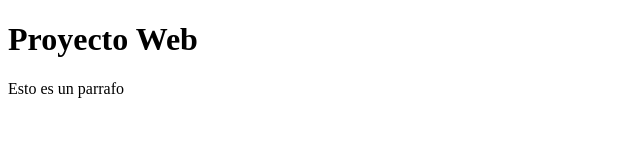
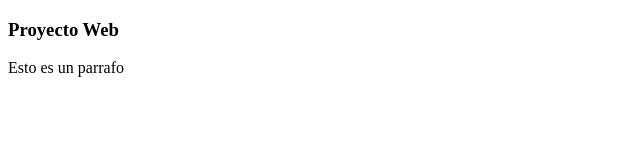
Before and after one commit to esteh88/MyProyect, a plain HTML site: page index.html in a window 1280 px wide. Shown: the whole page, without its empty margins (0-640 px from the left). Drawn offline with Linux system fonts and the light colour scheme.

Commit message:
~ Modified heading h1 to h3 in html file

```diff
--- a/index.html
+++ b/index.html
@@ -4,7 +4,7 @@
         <title>Proyecto Web</title>
     </head>
     <body>
-        <h1>Proyecto Web</h1>
+        <h3>Proyecto Web</h3>
         <p>Esto es un parrafo</p>
     </body>
 
```
